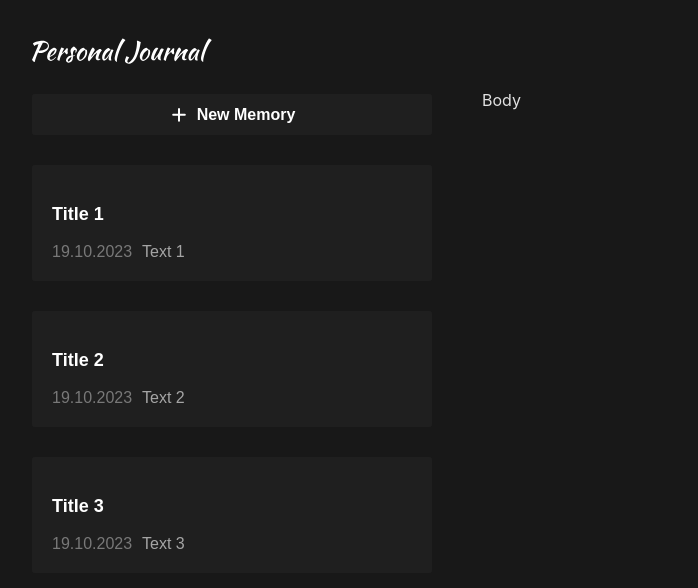
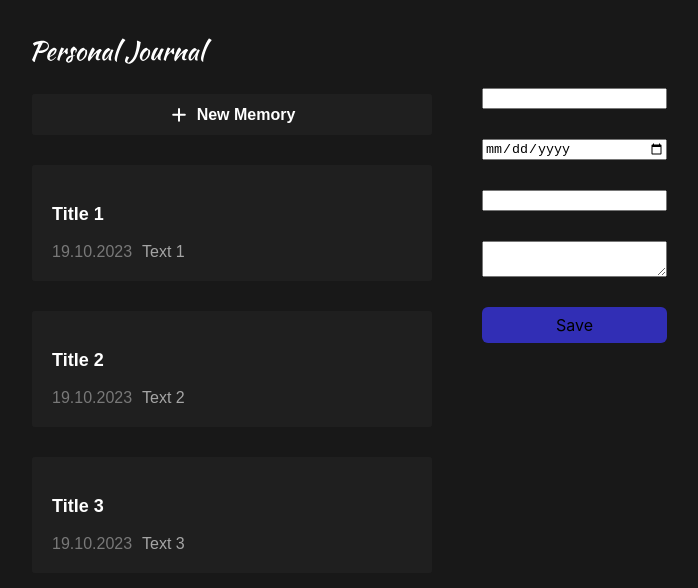
Before and after one commit to TikHub/react-journal-app, a React app: page / in a window 1280 px wide. Shown: the top 588 px of the page, without its empty margins (6-704 px from the left). Built offline with nearby package versions, Linux system fonts and the light colour scheme; the HTML template or start-up script is replaced by a standard one.

Commit message:
[feature] Created JournalForm component, added formProps yet unused logic

```diff
--- a/src/App.jsx
+++ b/src/App.jsx
@@ -2,10 +2,10 @@
 import Body from "./layouts/Body";
 
 import Header from "./components/Header";
-import Button from "./components/Button";
 import JournalList from "./components/JournalList";
 import JournalItem from "./components/JournalItem";
-import JournalAddButton from "./components/JournalAddButton/JournalAddButton";
+import JournalAddButton from "./components/JournalAddButton";
+import JournalForm from "./components/JournalForm";
 import CardButton from "./components/CardButton";
 
 import "./App.css";
@@ -47,9 +47,8 @@
 				</JournalList>
 			</LeftPanel>
 			<Body>
-        Body
+				<JournalForm />
 			</Body>
-			{/* <Button accent name="Save" /> */}
 		</div>
 	);
 }
--- /dev/null
+++ b/src/components/JournalForm/JournalForm.css
@@ -0,0 +1,5 @@
+.journal-form {
+    display: flex;
+    flex-direction: column;
+    gap: 30px;
+}
--- /dev/null
+++ b/src/components/JournalForm/JournalForm.jsx
@@ -0,0 +1,21 @@
+import Button from "../Button";
+
+import "./JournalForm.css";
+
+export default function JournalForm() {
+  const addJournalItem = function (event) {
+    event.preventDefault();
+    const formData = new FormData(event.target)
+    const formProps = Object.fromEntries(formData)
+  };
+
+  return (
+    <form className="journal-form" onSubmit={addJournalItem}>
+      <input type="text" name="title" />
+      <input type="date" name="date" />
+      <input type="text" name="tag" />
+      <textarea name="post"></textarea>
+      <Button accent name="Save" />
+    </form>
+  );
+}
--- /dev/null
+++ b/src/components/JournalForm/index.js
@@ -0,0 +1,3 @@
+import JournalForm from "./JournalForm";
+
+export default JournalForm;
```
